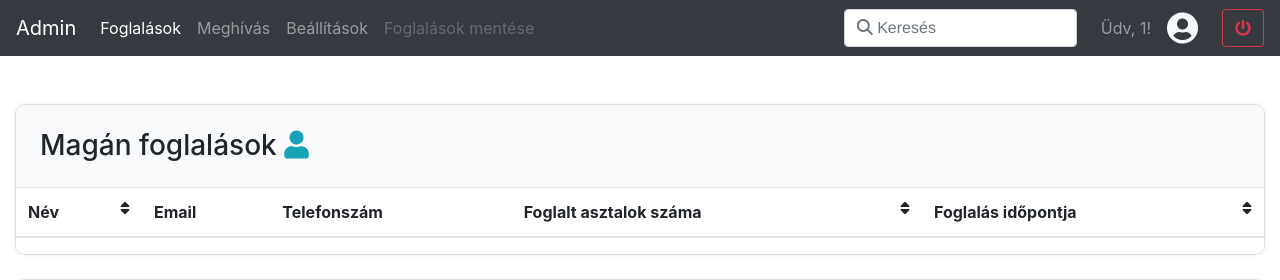
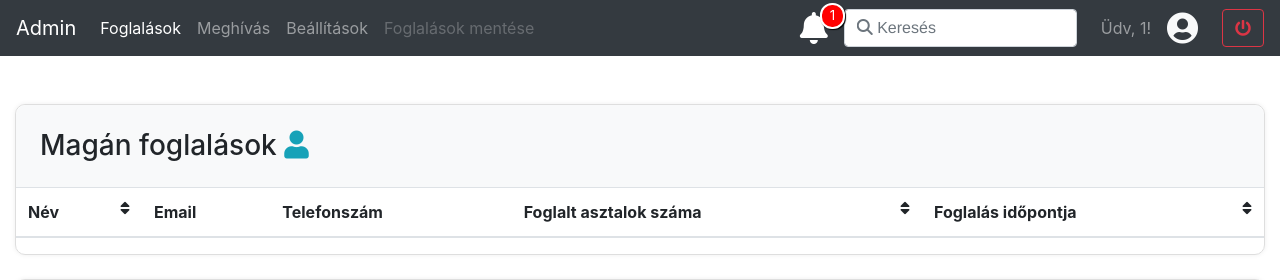
Before and after one commit to zsoltuveges/table_booking, a Flask app: page /admin-page/1 in a window 1280 px wide. Shown: the top 280 px of the page. Run offline with Flask 2, Linux system fonts and the light colour scheme; the visitor is signed in with stand-in values (Sample User, id 1); data that the repository does not hold is empty; some libraries are stand-ins or nearby versions.

Commit message:
Notification bell and badge is created in css and html

```diff
--- a/static/style.css
+++ b/static/style.css
@@ -39,6 +39,12 @@
     #container {
         margin-left: 10% !important;
         margin-right: 10% !important;
+    }
+
+    #notification_number {
+        top: 200px !important;
+        left: 30px !important;
+        max-width: 25px !important;
     }
 }
 
@@ -202,3 +208,22 @@ span {
 .modify-booking-button {
     width: 45px !important;
 }
+
+.fa-bell {
+    color: white;
+}
+
+#notification_number {
+    top: 3px;
+    right: 435px;
+    position: absolute;
+    background-color: red;
+    border: 2px solid white;
+    border-radius: 12px;
+    box-shadow: 1px 1px 1px black;
+    color: white;
+    min-width: 25px;
+    font-size: smaller;
+    padding: 1px 1px 1px 1px;
+    text-align: center;
+}
--- a/templates/admin_layout.html
+++ b/templates/admin_layout.html
@@ -49,6 +49,10 @@
                 <span id="menu-save-bookings" class="nav-link disabled">Foglalások mentése</span>
             </li>
         </ul>
+        <i class="fas fa-bell fa-2x mr-3"></i>
+        <div id="notification_number">
+            1
+        </div>
         {% if search is defined %}
             <div class="form-inline my-2 my-lg-0">
                 <input id="searchInput" class="form-control mr-sm-4" type="search" placeholder="&#xf002; Keresés"
@@ -124,7 +128,7 @@
                         <label for="table_number" class="form-control-label">Asztalszám:</label>
                         <select name="table_number" id="table_number">
                             {% for i in range(1, 16) %}
-                                <option value="{{i}}">{{ i }}</option>
+                                <option value="{{ i }}">{{ i }}</option>
                             {% endfor %}
                         </select>
                     </div>
@@ -132,10 +136,18 @@
                         <input type="hidden" id="booking_id">
                     </div>
                     <div class="modal-footer">
-                        <button type="button" id="modify_booking_button" class="btn btn-info" data-toggle="modal">Módosít</button>
-                        <button type="button" id="confirm_modify_button" data-dismiss="modal" class="btn btn-danger" data-toggle="modal">Biztos módosítod?</button>
-                        <button type="button" id="delete_booking_button" class="btn btn-info" data-toggle="modal">Töröl</button>
-                        <button type="button" id="confirm_delete_button" data-dismiss="modal" class="btn btn-danger" data-toggle="modal">Biztos törlöd?</button>
+                        <button type="button" id="modify_booking_button" class="btn btn-info" data-toggle="modal">
+                            Módosít
+                        </button>
+                        <button type="button" id="confirm_modify_button" data-dismiss="modal" class="btn btn-danger"
+                                data-toggle="modal">Biztos módosítod?
+                        </button>
+                        <button type="button" id="delete_booking_button" class="btn btn-info" data-toggle="modal">
+                            Töröl
+                        </button>
+                        <button type="button" id="confirm_delete_button" data-dismiss="modal" class="btn btn-danger"
+                                data-toggle="modal">Biztos törlöd?
+                        </button>
                     </div>
                 </form>
             </div>
@@ -199,7 +211,7 @@
                         <label for="comp_table_number" class="form-control-label">Asztalszám:</label>
                         <select name="comp_table_number" id="comp_table_number">
                             {% for i in range(1, 16) %}
-                                <option value="{{i}}">{{ i }}</option>
+                                <option value="{{ i }}">{{ i }}</option>
                             {% endfor %}
                         </select>
                     </div>
@@ -207,10 +219,18 @@
                         <input type="hidden" id="comp_booking_id">
                     </div>
                     <div class="modal-footer">
-                        <button type="button" id="modify_comp_booking_button" class="btn btn-info" data-toggle="modal">Módosít</button>
-                        <button type="button" id="confirm_comp_modify_button" data-dismiss="modal" class="btn btn-danger" data-toggle="modal">Biztos módosítod?</button>
-                        <button type="button" id="delete_comp_booking_button" class="btn btn-info" data-toggle="modal">Töröl</button>
-                        <button type="button" id="confirm_comp_delete_button" data-dismiss="modal" class="btn btn-danger" data-toggle="modal">Biztos törlöd?</button>
+                        <button type="button" id="modify_comp_booking_button" class="btn btn-info" data-toggle="modal">
+                            Módosít
+                        </button>
+                        <button type="button" id="confirm_comp_modify_button" data-dismiss="modal"
+                                class="btn btn-danger" data-toggle="modal">Biztos módosítod?
+                        </button>
+                        <button type="button" id="delete_comp_booking_button" class="btn btn-info" data-toggle="modal">
+                            Töröl
+                        </button>
+                        <button type="button" id="confirm_comp_delete_button" data-dismiss="modal"
+                                class="btn btn-danger" data-toggle="modal">Biztos törlöd?
+                        </button>
                     </div>
                 </form>
             </div>
```
